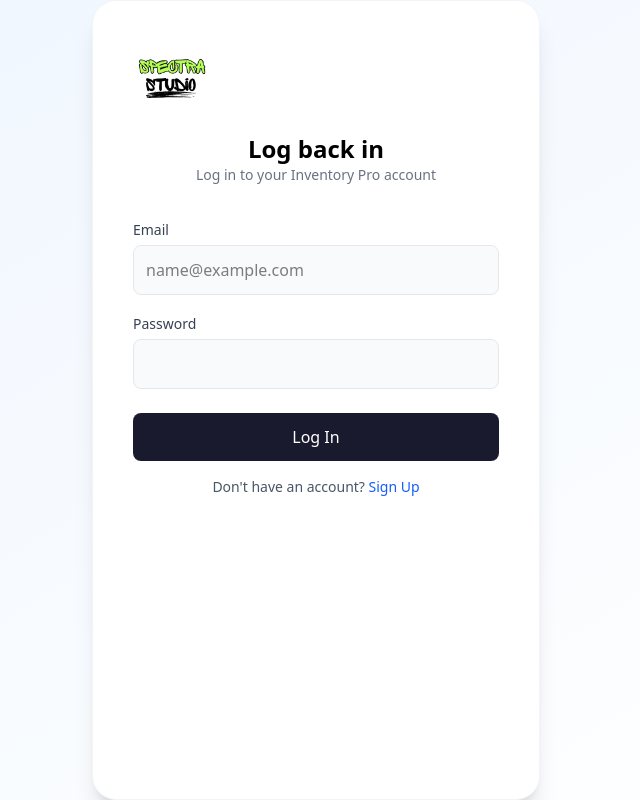
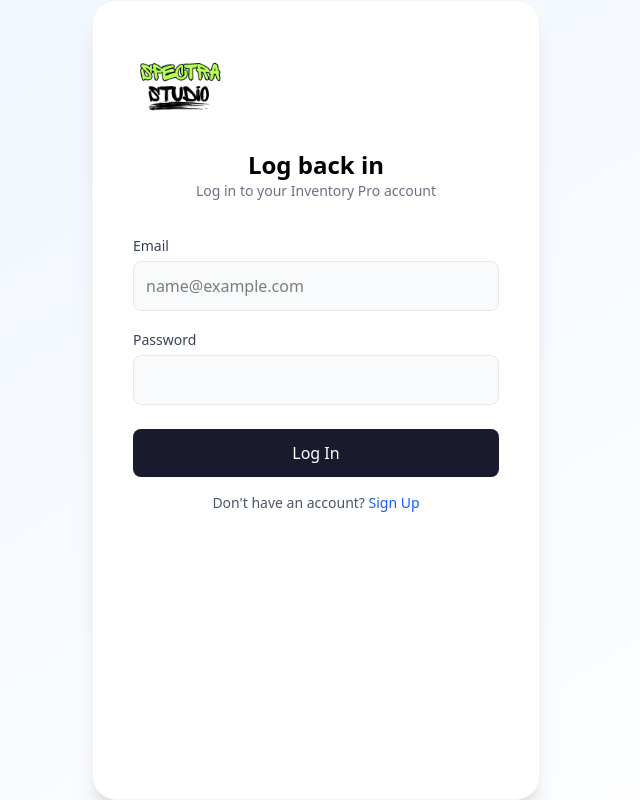
Before and after one commit to ernestfakokunde/fib-remote, a React (Vite) app in the folder Frontend/: page /login in a window 1280 px wide. Shown: the whole page, without its empty margins (324-964 px from the left). Built offline with nearby package versions, Linux system fonts and the light colour scheme.

Commit message:
updated image-logo

```diff
--- a/Frontend/src/pages/Login.jsx
+++ b/Frontend/src/pages/Login.jsx
@@ -39,7 +39,7 @@ const Login = () => {
               <div className="bg-white shadow-xl rounded-3xl p-8 sm:p-10 max-w-md w-full border border-gray-100">
 
              {/* Logo Placeholder */}
-            <img src={logo} className='w-19 h-19' alt="" />
+            <img src={logo} className='w-23 h-23 justify-center text-center' alt="" />
 
              <h2 className="text-2xl font-semibold text-center mt-4"> Log back in</h2>
              <p className="text-gray-500 text-center text-sm mb-8">
--- a/Frontend/src/pages/Register.jsx
+++ b/Frontend/src/pages/Register.jsx
@@ -55,7 +55,7 @@ const Register = () => {
   return (
     <div className="min-h-screen flex items-center justify-center bg-gray-50 px-4">
       <div className="bg-white shadow-xl rounded-3xl p-8 sm:p-10 max-w-md w-full border border-gray-100">
-         <img src={logo} className='w-19 h-19' alt="" />
+         <img src={logo} className='w-23 h-23 text-center justify-center' alt="" />
 
         <h2 className="text-2xl font-semibold text-center mt-4">Create Account</h2>
         <p className="text-gray-500 text-center text-sm mb-8">
```
